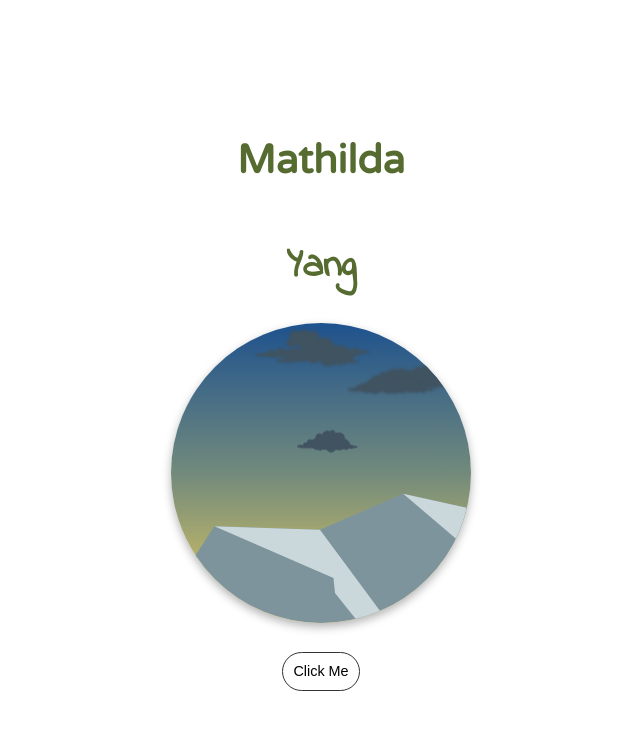
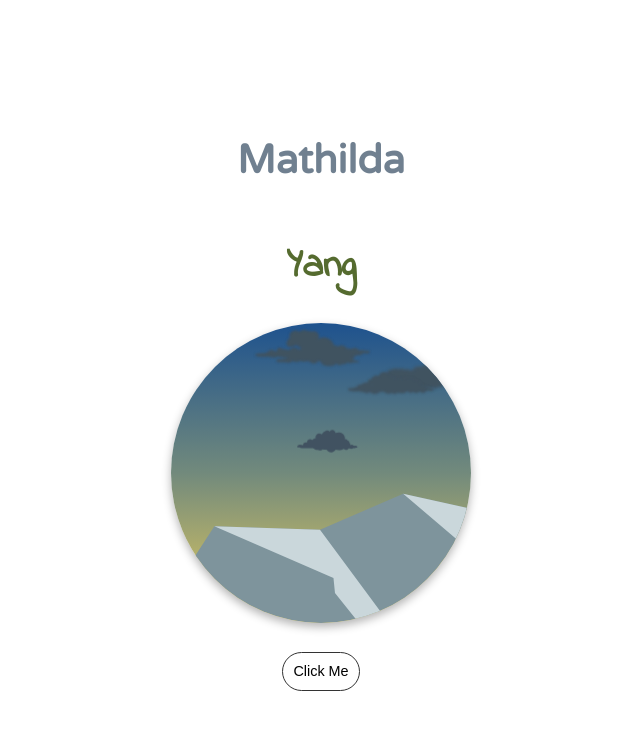
Before and after one commit to mathildayang/2019-polyu-sd3861-lecture2, a plain HTML site: page docs/index.html in a window 1280 px wide. Shown: the whole page, without its empty margins (319-959 px from the left). Drawn offline with nearby package versions, Linux system fonts and the light colour scheme.

Commit message:
change color

```diff
--- a/docs/index.html
+++ b/docs/index.html
@@ -14,10 +14,11 @@
         h1 {
             font-size: 40px;
             font-family: 'Indie Flower', cursive;
-            color: darkolivegreen
+            color: darkolivegreen;
         }
         #first-heading{
             font-family: 'Varela Round', sans-serif;
+            color:slategrey;
         }
     </style>
 
```
